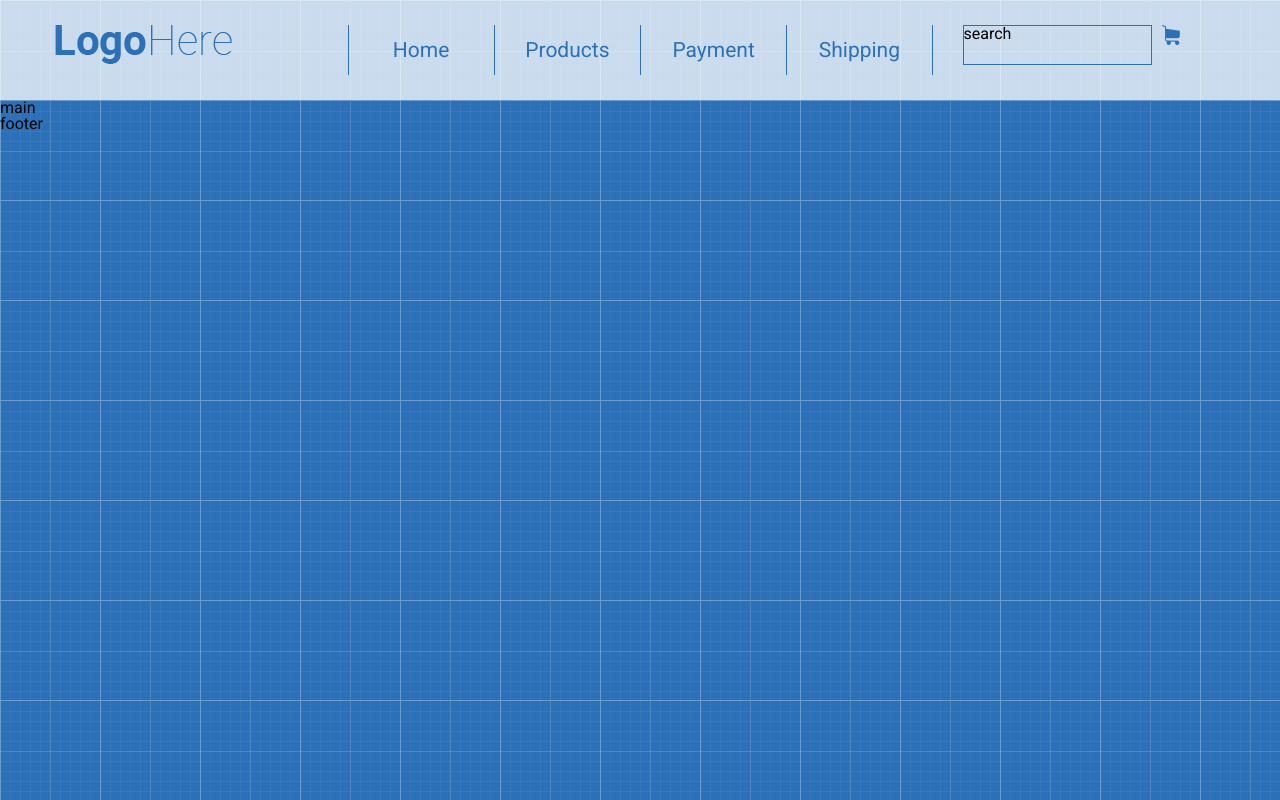
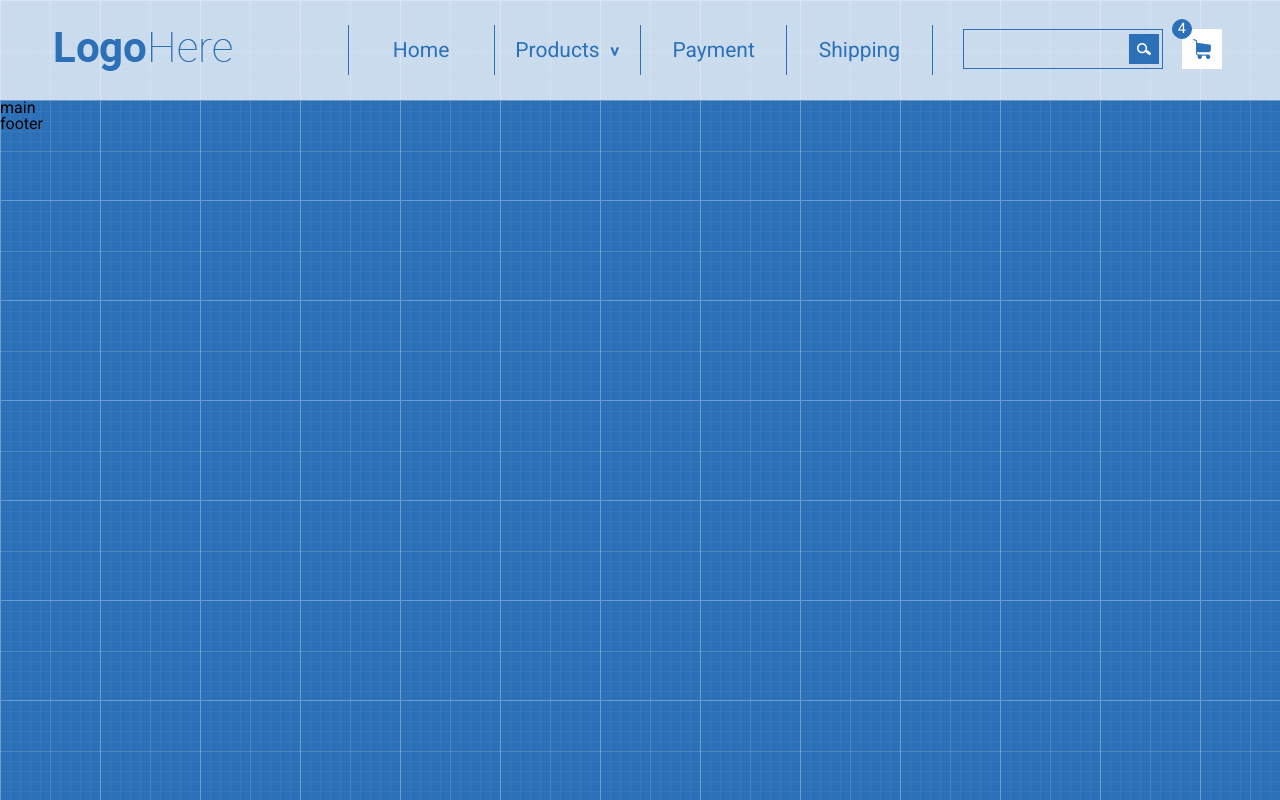
Before and after one commit to VitaliiHrushyn/vitaliihrushyn.github.io, a plain HTML site: page index.html in a window 1280 px wide. Drawn offline with Linux system fonts and the light colour scheme.

Commit message:
added header elements

```diff
--- a/index.html
+++ b/index.html
@@ -12,29 +12,45 @@
 		<div class="container">
 			<div class="row">
 				<div class="col-md-3">
-					<img src="images/logo.png">
+					<img class="logo" src="images/logo.png">
 				</div>
 				<div class="col-md-6">
 					<nav>
 						<ul class="menu">
 							<li><a href="">Home</a></li>
-							<li><a href="">Products</a></li>
+							<li><a href="">Products<span class="diamond">></span></a>
+								<ul class="submenu">
+									<li><a href="">Lorem ipsum dolor</a></li>
+									<li><a href="">Sit amet</a></li>
+									<li><a href="">Consectetur adipisicing</a></li>
+									<li><a href="">Tempor incididunt</a></li>
+									<li><a href="">Dolore magna aliqua</a></li>
+									<li><a href="">Un enim ad minim veniam</a></li>
+									<li><a href="">Quis nostrud</a></li>
+								</ul>
+							</li>
 							<li><a href="">Payment</a></li>
 							<li><a href="">Shipping</a></li>
 						</ul>
 					</nav>
 				</div>
 				<div class="col-md-3">
-					<div class="row"></div>
+					<div class="row">
 						<div class="col-md-9">
-							<div class="search">
-								search
+							<div class="row">
+								<div class="search-area">
+									<input class="search" type="text" name="search" placeholder="">
+									<input class="button" type="button" name="">
+								</div>
 							</div>
 						</div>
 						<div class="col-md-3">
-							<div class="basket">
-								<img src="images/basket.png"> <!-- remake to background image -->
+							<div class="cart">
+								<!-- <img src="images/basket.png">			 -->
+								<div class="cart-inner"></div>
+								<div class="product-count">4</div>
 							</div>
+
 						</div>
 					</div>
 				</div>
--- a/style.css
+++ b/style.css
@@ -37,13 +37,23 @@ body {
 	background-color: rgba(255,255,255,0.75);
 	padding: 25px 0;
 }
-.menu li {
+.logo {
+	margin-top: 7px;
+}
+.menu > li {
 	width: 25%;
 	float: left;
 	border-left: 1px solid #2c71b8;
+	position: relative;
+}
+.menu li:hover .submenu {
+	display: block;
 }
 .menu li:last-child {
 	border-right: 1px solid #2c71b8;
+}
+.menu ul {
+	display: none;
 }
 .menu a {
 	display: block;
@@ -58,13 +68,100 @@ body {
 	background-color: #2c71b8;
 	color: white;
 }
-.search {
+.submenu {
+	list-style-type: none;
+	position: absolute;
+	width: 292px;
+	/*left: -50px;
+	clear: both;*/
+	background-color: #2c71b8;
+}
+.submenu a {
+	color: white;
+	text-align: left;
+	padding-left: 30px;
+}
+.submenu a:hover {
+	background-color: white;
+	color: #2c71b8;
+}
+.submenu li:hover .menu a {
+	background-color: #2c71b8;
+	color: red;
+}
+.search-area {
 	display: block;
-	border: 1px solid #2c71b8;
+	width: 200px;
 	height: 40px;
 	margin: auto 0;
 	margin-left: 30px;
+	top: 4px;
+	left: 0;
+	right: 0;
+	bottom: 0;
+	position: relative;
+
+	border: 1px solid #2c71b8;
+
 }
-.basket {
+.search {
+
+	padding: 5px;
+	display: block;
+	position: absolute;
+	border: none;
+	float: left;
+	width: 200px;
+	height: 40px;
+	background-color: transparent;
+
+	}
+.button {
+	padding: 0;
+	border: none;
+	position: relative;
+	left: 165px;
+	right: 5px;
+	margin: 4px 0;
+	background-color: #2c71b8;
+	background-image: url(images/search.png);
+	background-position: center;
+	background-repeat: no-repeat;
+	width: 30px;
+	height: 30px;
+}
+.product-count {
+	display: block;
+	position: absolute;
+	bottom: 30px;
+	left: -10px;
+	height: 20px;
+	width: 20px;
+	border: 1px solid #2c71b8;
+	color: white;
+	background-color: #2c71b8;
+	text-align: center;
+	border-radius: 50%;
+	font-size: 0.9em;
+	padding: 2px;
+}
+.cart {
+	display: block;
+	position: relative;
+	margin-left: 30px;
+	margin-top: 4px;
+	width: 40px
+	}
+.cart-inner {
+	background-image: url(images/basket.png);
+	background-repeat: no-repeat;
+	background-position: center;
+	background-color: white;
+	height: 40px;
+}
+.diamond {
+	display: inline-block;
 	margin-left: 10px;
-}
+	transform: rotate(90deg);
+	font-weight: bold;
+	font-size: 0.9em;
```
Also changed, not shown: images/search.png (added), reset.css (line endings or trailing spaces).
